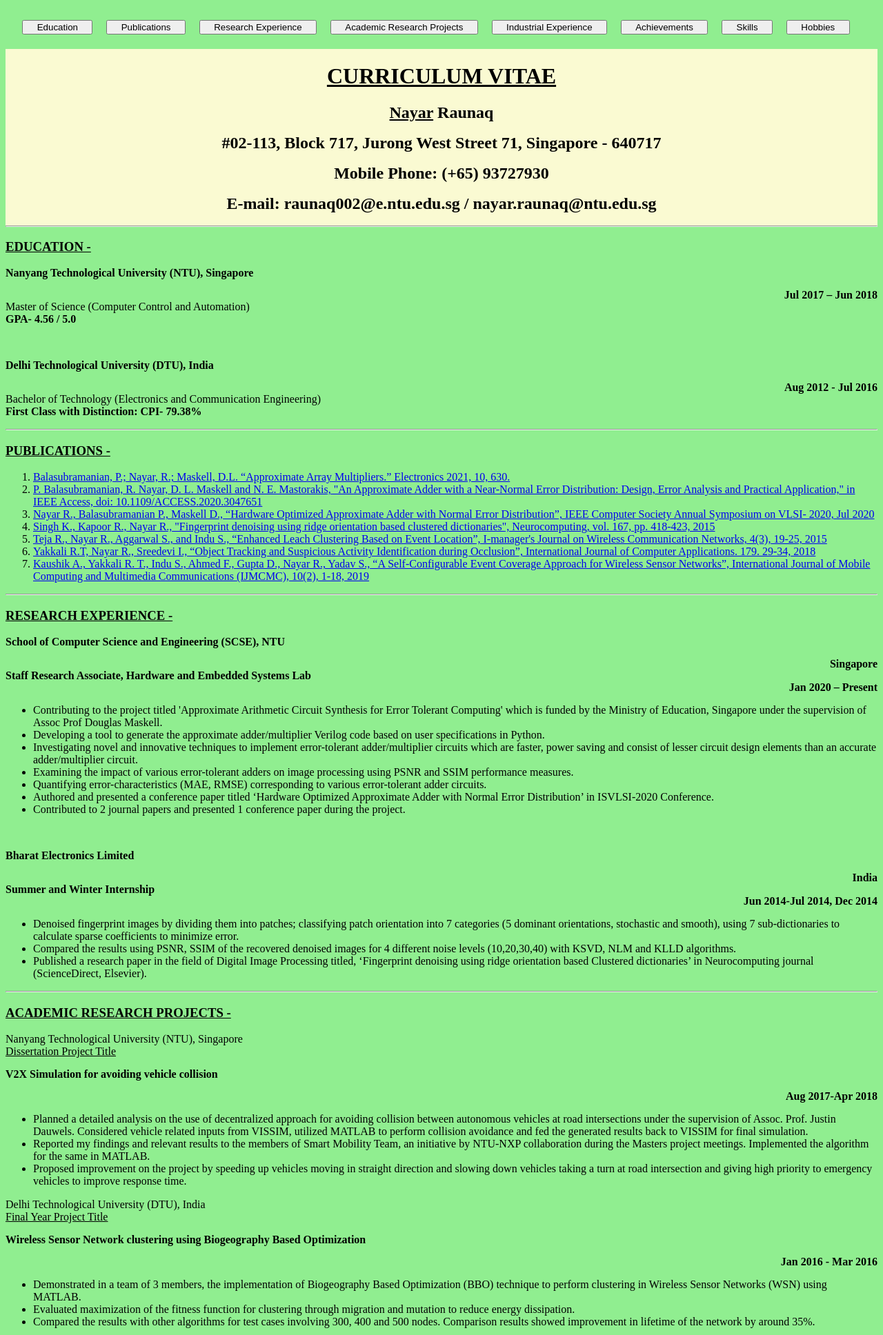
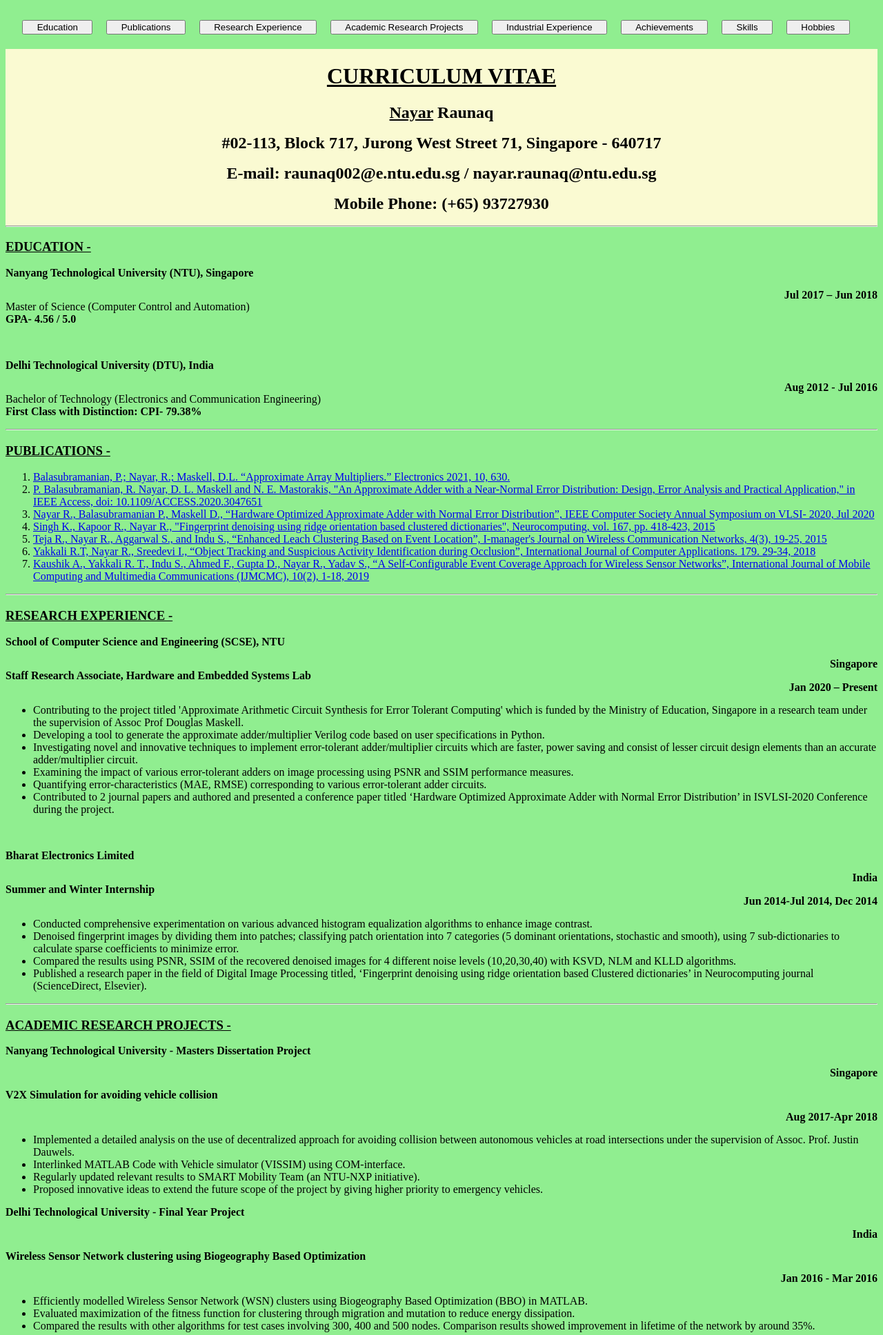
Before and after one commit to raunaqnayar/resume, a Flask app: page / in a window 1280 px wide. Shown: the top 1936 px of the page at 69% size. Run offline with Flask 2, Linux system fonts and the light colour scheme.

Commit message:
some modifications to CV

```diff
--- a/templates/index.html
+++ b/templates/index.html
@@ -38,8 +38,8 @@
 <h1 class='begin'><u>CURRICULUM VITAE</u></h1>
 <h2 class='begin'><u>Nayar</u> Raunaq</h2>
 <h2 class='begin'>#02-113, Block 717, Jurong West Street 71, Singapore - 640717</h2>
+<h2 class='begin'>E-mail: raunaq002@e.ntu.edu.sg / nayar.raunaq@ntu.edu.sg </h2>
 <h2 class='begin'>Mobile Phone: (+65) 93727930 </h2>
-<h2 class='begin'>E-mail: raunaq002@e.ntu.edu.sg / nayar.raunaq@ntu.edu.sg </h2>
 <hr>
 </div>
 <h3 id='education'><u>EDUCATION -</u></h3>
@@ -72,21 +72,21 @@ Bachelor of Technology (Electronics and Communication Engineering)<br>
 <p class='topic'><b>School of Computer Science and Engineering (SCSE), NTU<div class='right'>Singapore</div> Staff Research Associate, Hardware and Embedded Systems Lab <div class='right'> Jan 2020 – Present </div> </b></p>
 <p>
 <ul>
-  <li>Contributing to the project titled 'Approximate Arithmetic Circuit Synthesis for Error Tolerant Computing' which is funded by the Ministry of Education, Singapore under the supervision of Assoc Prof Douglas Maskell.</li>
+  <li>Contributing to the project titled 'Approximate Arithmetic Circuit Synthesis for Error Tolerant Computing' which is funded by the Ministry of Education, Singapore in a research team under the supervision of Assoc Prof Douglas Maskell.</li>
   <li>Developing a tool to generate the approximate adder/multiplier Verilog code based on user specifications in Python. </li>
   <li>Investigating novel and innovative techniques to implement error-tolerant adder/multiplier circuits which are faster, power saving and consist of lesser circuit design elements than an accurate adder/multiplier circuit. </li>
   <li>Examining the impact of various error-tolerant adders on image processing using PSNR and SSIM performance measures.</li>
   <li>Quantifying error-characteristics (MAE, RMSE) corresponding to various error-tolerant adder circuits.</li>
-  <li>Authored and presented a conference paper titled ‘Hardware Optimized Approximate Adder with Normal Error Distribution’ in ISVLSI-2020 Conference.</li>
-  <li>Contributed to 2 journal papers and presented 1 conference paper during the project.</li>
+  <li>Contributed to 2 journal papers and authored and presented a conference paper titled ‘Hardware Optimized Approximate Adder with Normal Error Distribution’ in ISVLSI-2020 Conference during the project.</li>
 </ul>
 </p>
 <br>
 <p class='topic'><b>Bharat Electronics Limited <div class='right'>India</div> Summer and Winter Internship <div class='right'> Jun 2014-Jul 2014, Dec 2014 </div> </b></p>
 <p>
 <ul>
+  <li>Conducted comprehensive experimentation on various advanced histogram equalization algorithms to enhance image contrast.</li>
   <li>Denoised fingerprint images by dividing them into patches; classifying patch orientation into 7 categories (5 dominant orientations, stochastic and smooth), using 7 sub-dictionaries to calculate sparse coefficients to minimize error.</li>
-  <li>Compared the results using PSNR, SSIM of the recovered denoised images for 4 different noise levels (10,20,30,40) with KSVD, NLM and KLLD algorithms. </li>
+  <li>Compared the results using PSNR, SSIM of the recovered denoised images for 4 different noise levels (10,20,30,40) with KSVD, NLM and KLLD algorithms.</li>
   <li>Published a research paper in the field of Digital Image Processing titled, ‘Fingerprint denoising using ridge orientation based Clustered dictionaries’ in Neurocomputing journal (ScienceDirect, Elsevier). </li>
 </ul>
 </p>
@@ -94,42 +94,44 @@ Bachelor of Technology (Electronics and Communication Engineering)<br>
 <hr>
 
 <h3 id='research_proj'><u>ACADEMIC RESEARCH PROJECTS -</u></h3>
-<p>Nanyang Technological University (NTU), Singapore<br><u>Dissertation Project Title</u></p>
+<p class='topic'><b>Nanyang Technological University - Masters Dissertation Project <div class='right'> Singapore </div> </b></p>
 <p class='topic'><b>V2X Simulation for avoiding vehicle collision <div class='right'> Aug 2017-Apr 2018 </div> </b></p>
 <p>
 <ul>
-  <li>Planned a detailed analysis on the use of decentralized approach for avoiding collision between autonomous vehicles at road intersections under the supervision of Assoc. Prof. Justin Dauwels. Considered vehicle related inputs from VISSIM, utilized MATLAB to perform collision avoidance and fed the generated results back to VISSIM for final simulation.</li>
-  <li>Reported my findings and relevant results to the members of Smart Mobility Team, an initiative by NTU-NXP collaboration during the Masters project meetings. Implemented the algorithm for the same in MATLAB.</li>
-  <li>Proposed improvement on the project by speeding up vehicles moving in straight direction and slowing down vehicles taking a turn at road intersection and giving high priority to emergency vehicles to improve response time. </li>
-
+  <li>Implemented a detailed analysis on the use of decentralized approach for avoiding collision between autonomous vehicles at road intersections under the supervision of Assoc. Prof. Justin Dauwels.</li>
+  <li>Interlinked MATLAB Code with Vehicle simulator (VISSIM) using COM-interface.</li>
+  <li>Regularly updated relevant results to SMART Mobility Team (an NTU-NXP initiative).</li>
+  <li>Proposed innovative ideas to extend the future scope of the project by giving higher priority to emergency vehicles.</li>
 </ul>
 </p>
 
-<p>Delhi Technological University (DTU), India<br><u>Final Year Project Title</u></p>
+<p class='topic'><b>Delhi Technological University - Final Year Project <div class='right'> India </div> </b></p>
 <p class='topic'><b>Wireless Sensor Network clustering using Biogeography Based Optimization <div class='right'> Jan 2016 - Mar 2016 </div> </b></p>
 <p>
 <ul>
-  <li>Demonstrated in a team of 3 members, the implementation of Biogeography Based Optimization (BBO) technique to perform clustering in Wireless Sensor Networks (WSN) using MATLAB.</li>
+  <li>Efficiently modelled Wireless Sensor Network (WSN) clusters using Biogeography Based Optimization (BBO) in MATLAB.</li>
   <li>Evaluated maximization of the fitness function for clustering through migration and mutation to reduce energy dissipation.</li>
   <li>Compared the results with other algorithms for test cases involving 300, 400 and 500 nodes. Comparison results showed improvement in lifetime of the network by around 35%.</li>
 
 </ul>
 </p>
 
-<p><u>Third Year Project Title</u></p>
+<p class='topic'><b>Delhi Technological University - Third Year Project <div class='right'> India </div> </b></p>
 <p class='topic'><b>Object Tracking and Suspicious Activity Identification during Occlusion <div class='right'> Jan 2015- May 2015 </div> </b></p>
 <p>
 <ul>
-  <li>Performed tracking of objects which undergo occlusion using the area and the mean grayscale-level of the tracked objects in MATLAB. This method continues to track moving objects even after occlusion has occurred using still camera.</li>
-  <li>Identified objects which enter the scenario during the video and stay still for a long period of time as activities which could be suspicious. A research paper on this work has been recently published in International Journal of Computer Applications.</li>
+  <li>Performed tracking of objects which undergo occlusion using the area and the mean grayscale-level using still camera.</li>
+  <li>Identified suspicious activities such as theft based on variation in the location of still objects compared to reference frame.</li>
 </ul>
 </p>
 
+<p class='topic'><b>Delhi Technological University - Third Year Project <div class='right'> India </div> </b></p>
 <p class='topic'><b>Enhanced LEACH clustering based on Event Location <div class='right'> Jun 2014-Nov 2014 </div> </b></p>
 <p>
 <ul>
-  <li>Strategized different ways of clustering in the field of Wireless Sensor Network in a 3-member team. The project involved considering important locations in the Wireless Sensor Network as events, formation of clusters based on event location and choosing node in the cluster with maximum residual energy as cluster head.</li>
-  <li>Compared the results of the proposed Enhanced LEACH clustering based on Event Location with the results of Low Energy Adaptive Clustering Hierarchy (LEACH) algorithm and increase is observed in the lifetime of the network. A research paper on this work has been published in I-manager Journal on Wireless Communication Network.</li>
+  <li>Strategized different ways of clustering in Wireless Sensor Network (WSN) in a 3-member team.</li>
+  <li>The project involved considering important locations in the WSN as events, formation of clusters based on event location and choosing node in the cluster with maximum residual energy as cluster head.</li>
+  <li>Enhanced conventional Low Energy Adaptive Clustering Hierarchy (LEACH) algorithm by factoring in event location to increase network lifetime.</li>
 </ul>
 </p>
 
```
